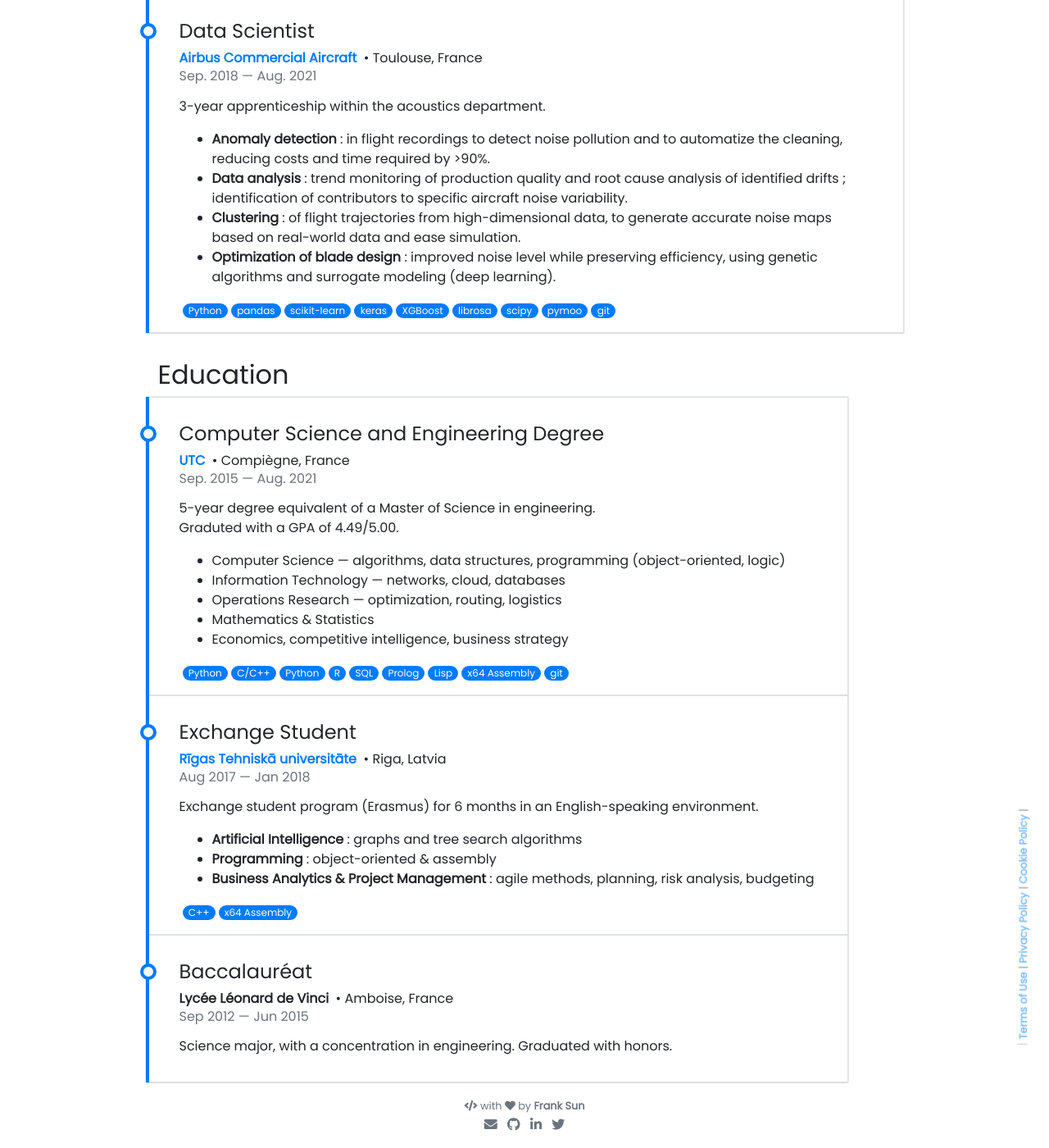
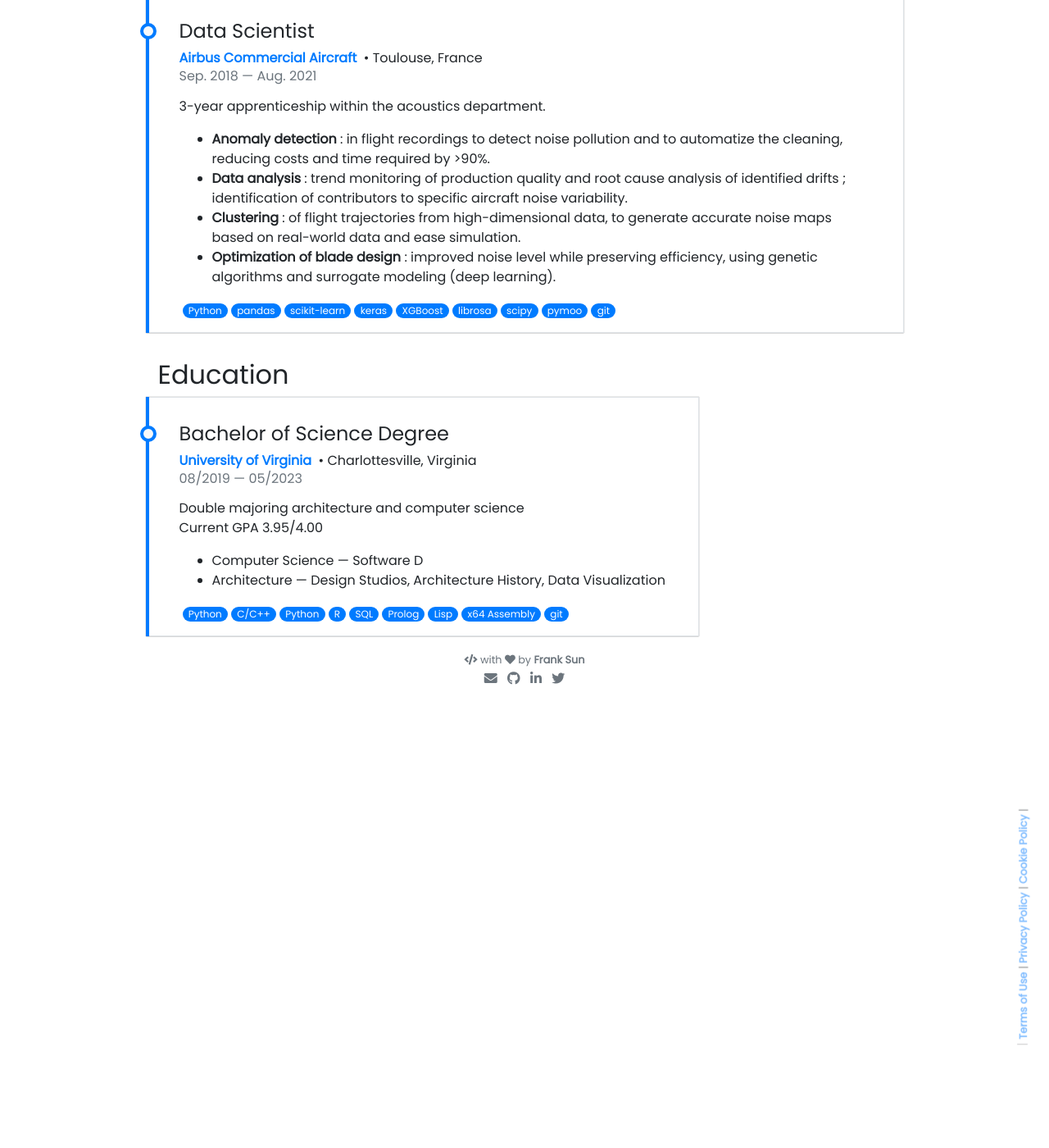
Before and after one commit to FangFrankSun/Personal_Website, a Jekyll site: the page built from pages/about.md, in a window 1280 px wide and 1400 px high, scrolled down 1126 px. Shown: the whole window at 82% size. Built offline with Jekyll 4.4.1, drawn with Linux system fonts in a browser that asks for light colours; nearby versions of some CDN libraries; emoji names are drawn with the system emoji font.

Commit message:
Update education-timeline.yml

```diff
--- a/_data/education-timeline.yml
+++ b/_data/education-timeline.yml
@@ -1,36 +1,13 @@
-- entity: UTC
-  link: https://www.utc.fr/
-  location: Compiègne, France
-  role: "Computer Science and Engineering Degree"
-  from: Sep. 2015
-  to: Aug. 2021
+- entity: University of Virginia
+  link: https://www.virginia.edu
+  location: Charlottesville, Virginia
+  role: "Bachelor of Science Degree"
+  from: 08/2019
+  to: 05/2023
   description:
-    - 5-year degree equivalent of a Master of Science in engineering.
-    - Graduted with a GPA of 4.49/5.00.
+    - Double majoring architecture and computer science
+    - Current GPA 3.95/4.00
   courses:
-    - "Computer Science — algorithms, data structures, programming (object-oriented, logic)"
-    - "Information Technology — networks, cloud, databases"
-    - "Operations Research — optimization, routing, logistics"
-    - "Mathematics & Statistics"
-    - "Economics, competitive intelligence, business strategy"
+    - "Computer Science — Software D"
+    - "Architecture — Design Studios, Architecture History, Data Visualization"
   tools: [Python, C/C++, Python, R, SQL, Prolog, Lisp, x64 Assembly, git]
-
-- entity: Rīgas Tehniskā universitāte
-  link: https://www.rtu.lv/en
-  location: Riga, Latvia
-  role: Exchange Student
-  from: Aug 2017
-  to: Jan 2018
-  description: Exchange student program (Erasmus) for 6 months in an English-speaking environment.
-  courses:
-    - "Artificial Intelligence : graphs and tree search algorithms"
-    - "Programming : object-oriented & assembly"
-    - "Business Analytics & Project Management : agile methods, planning, risk analysis, budgeting"
-  tools: [C++, x64 Assembly]
-
-- entity: Lycée Léonard de Vinci
-  location: Amboise, France
-  role: Baccalauréat
-  from: Sep 2012
-  to: Jun 2015
-  description: Science major, with a concentration in engineering. Graduated with honors.
```
